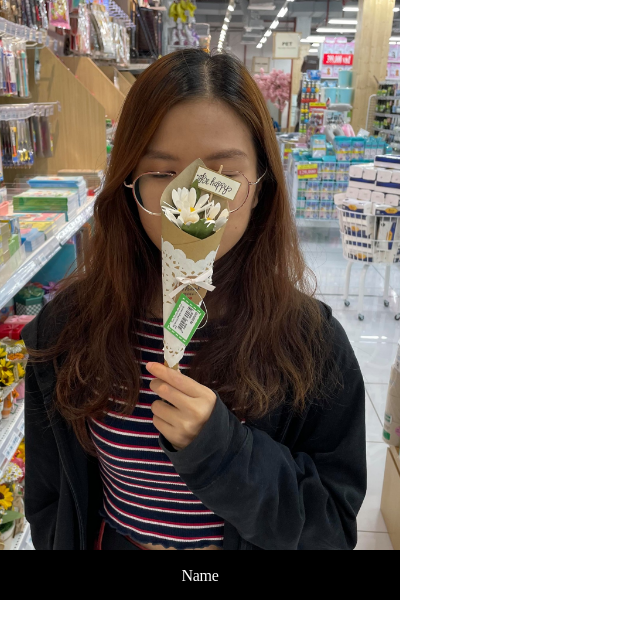
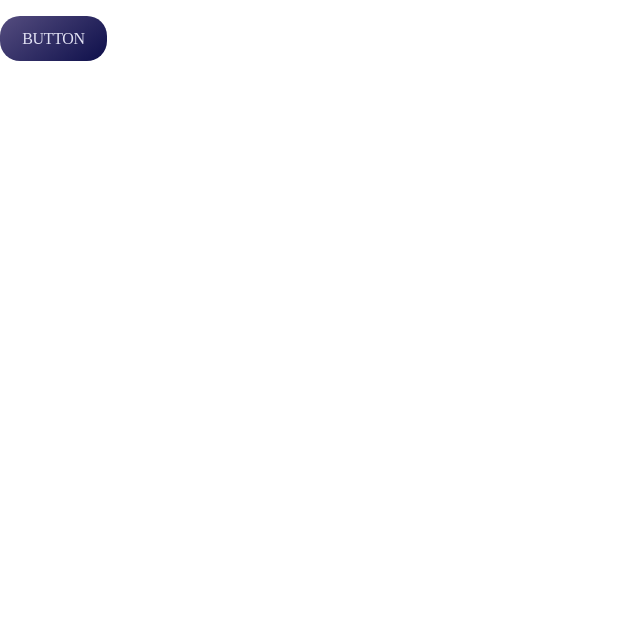
Before and after one commit to hoahoang15/lalisa, a React (Create React App) app: page / in a window 1280 px wide. Shown: the top 638 px of the page, without its empty margins (0-640 px from the left). Built offline with nearby package versions, Linux system fonts and the light colour scheme.

Commit message:
add Button

```diff
--- a/src/App.js
+++ b/src/App.js
@@ -3,7 +3,9 @@ import Text from './components/Text';
 import Example from './components/Example';
 import Background from "./components/Background/Background"
 import Image from './components/Image/Image';
+import Button from './components/Button/Button'
 
+// ctrl + /
 function App() {
   return (
     <div className="App">
@@ -15,7 +17,8 @@ function App() {
       {/* <span>SPAN</span>
       <strong>STRONG</strong> */}
       {/* <Background/> */}
-      <Image/>
+      {/* <Image/> */}
+      <Button/>
     </div>
   );
 }
--- /dev/null
+++ b/src/components/Button/Button.css
@@ -0,0 +1,15 @@
+.Button_button{
+    width: 107px;
+    height: 45px;
+    background: linear-gradient(142.2deg, #4E477A 9.59%, #0B0D49 103.31%);
+    border-radius: 20px;
+    font-family: Montserrat;
+    font-style: normal;
+    font-weight: 500;
+    font-size: 16px;
+    line-height: 17px;
+    color: #E2E2F4;
+    display: flex;
+    justify-content: center;
+    align-items: center;
+}
--- /dev/null
+++ b/src/components/Button/Button.js
@@ -0,0 +1,13 @@
+import React from 'react'
+import "./Button.css"
+
+const Button = () => {
+
+    return (
+        <div>
+            <p className="Button_button">BUTTON</p>
+        </div>
+    )
+}
+
+export default Button
```
